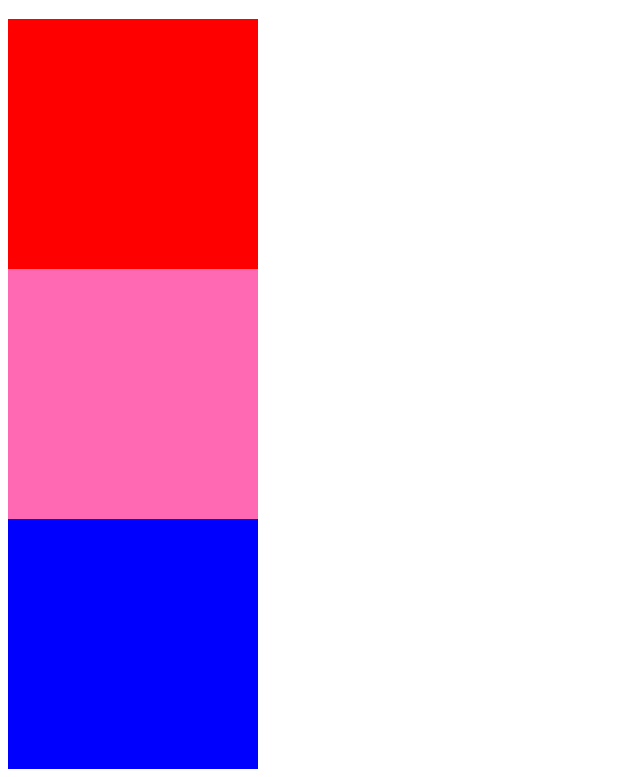
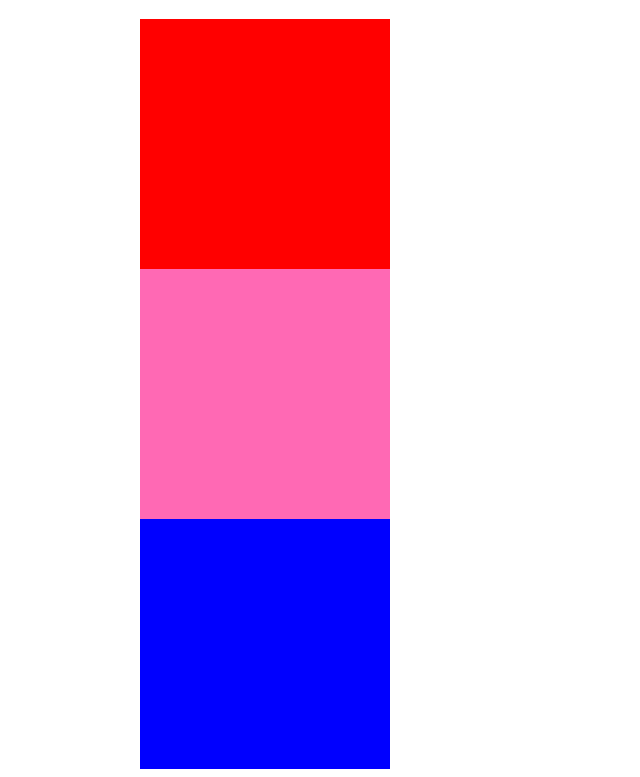
Before and after one commit to ZooM982/Travail-avec-Monace, a plain HTML site: page index.html in a window 1280 px wide. Shown: the part 61-838 px from the top of the page, without its empty margins (0-640 px from the left). Drawn offline with Linux system fonts and the light colour scheme.

Commit message:
Update index.html

```diff
--- a/index.html
+++ b/index.html
@@ -8,7 +8,7 @@
 </head>
 <body>
 	<h1>Flex box</h1>
-	<div>
+	<div class="div0">
 		<div class="div1"></div>
 		<div class="div2"></div>
 		<div class="div3"></div>
```
